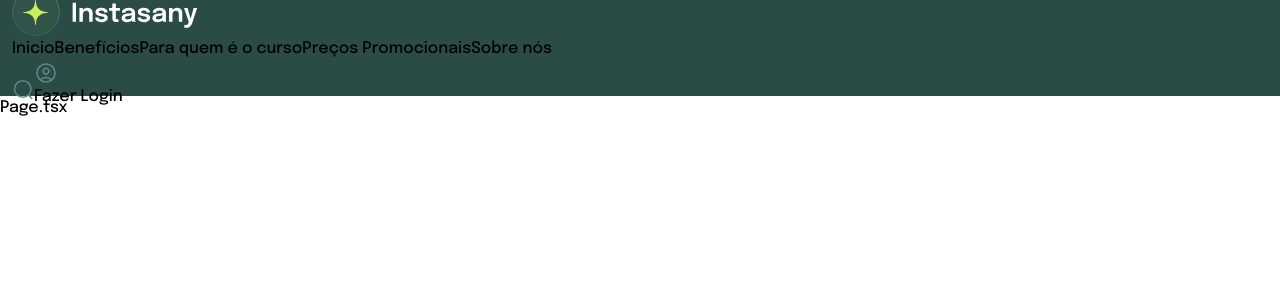
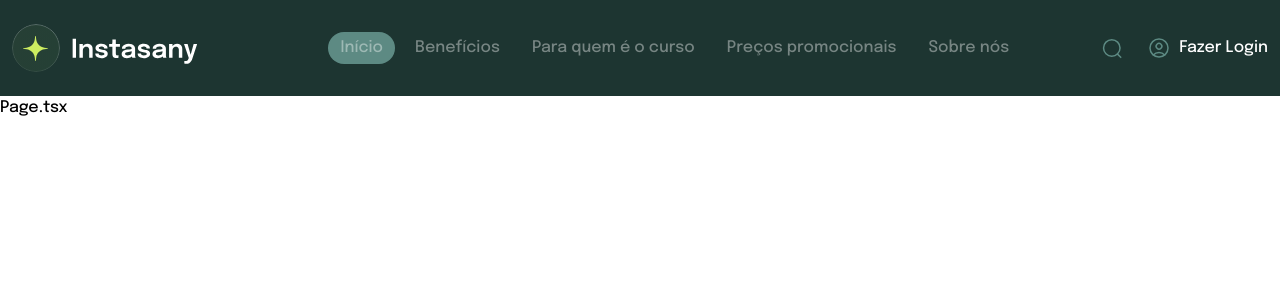
Before and after one commit to BrenoFreitasM/teste-next-and-vercel, a Next.js app: page / in a window 1280 px wide. Shown: the top 300 px of the page. Built offline with nearby package versions, Linux system fonts and the light colour scheme.

Commit message:
feat: header finished but with a bug on margin

```diff
--- a/src/app/layout.tsx
+++ b/src/app/layout.tsx
@@ -21,7 +21,7 @@ export default function RootLayout({
   return (
     <html lang="en">
       <body className={epilogue.className}/>
-      <Header />
+      <Header/>
       {children}
     </html>
   );
--- a/src/components/Header.tsx
+++ b/src/components/Header.tsx
@@ -4,33 +4,52 @@ import Link from "next/link"
 import LogoImg from '/public/logo.svg';
 import SearchIcon from '/public/icon-search.svg';
 import IconUser from '/public/icon-user.svg';
-import { GridContainer } from "./Grid";
+import { GridContainer } from "./grid";
+
+const arrayMenu = [
+  'Início',
+  'Benefícios',
+  'Para quem é o curso',
+  'Preços promocionais',
+  'Sobre nós'
+]
 
 export function Header() {
+  const activeStyle = 'bg-green-actived text-opacity-100 rounded-full'
   return (
     <header className="relative w-full h-24 bg-green-primary flex items-center">
-      <GridContainer>
+      <GridContainer className="flex items-center justify-between">
         <Image
           src={LogoImg}
           alt={"logo"}
         />
-        <div>
-          <div>
-            <nav>
-              <Link href="#">Inicio</Link>
-              <Link href="#">Benefícios</Link>
-              <Link href="#">Para quem é o curso</Link>
-              <Link href="#">Preços Promocionais</Link>
-              <Link href="#">Sobre nós</Link>
-            </nav>
-          </div>
-          <div>
+        <div className="flex items-center gap-20">
+          <nav className="flex gap-2">
+            {
+              arrayMenu.map((item, index) => (
+                <Link
+                  key={index}
+                  href="#"
+                  className={`
+                    px-3
+                    py-1
+                    text-white
+                    text-opacity-40
+                    hover:text-opacity-100
+                    transition-auto ${index === 0 ? activeStyle : ''}
+                `}>
+                  {item}
+                </Link>
+              ))
+            }
+          </nav>
+          <div className="flex item-center gap-6">
             <button>
               <Image src={SearchIcon} alt="search icon" />
             </button>
-            <button>
+            <button className="flex item-center gap-2">
               <Image src={IconUser} alt="icon user" />
-              <span>Fazer Login</span>
+              <span className="text-white font-medium ">Fazer Login</span>
             </button>
           </div>
         </div>
--- a/src/components/grid.tsx
+++ b/src/components/grid.tsx
@@ -1,4 +1,6 @@
 import { ReactNode } from "react"
+
+import { twMerge } from "tailwind-merge";
 
 interface GridContainerProps {
   children: ReactNode
@@ -7,8 +9,9 @@ interface GridContainerProps {
 
 export function GridContainer({ children, className }: GridContainerProps) {
   const defaultClass = "w-full mx-w-grid mx-auto px-3"
+  const combinedClasses = twMerge(defaultClass, className)
   return(
-    <div className={defaultClass}>
+    <div className={combinedClasses}>
       {children}
     </div>
   )
--- a/tailwind.config.ts
+++ b/tailwind.config.ts
@@ -9,7 +9,8 @@ const config: Config = {
   theme: {
     extend: {
       colors: {
-        'green-primary': '#2A4B46'
+        'green-primary': '#1D3531',
+        'green-actived': '#5D8A83',
       },
       maxWidth: {
         grid: '77.5rem'
```
Also changed, not shown: package.json (+5 -4 lines), 1 other file (tests, documents, lock files or other folders).
